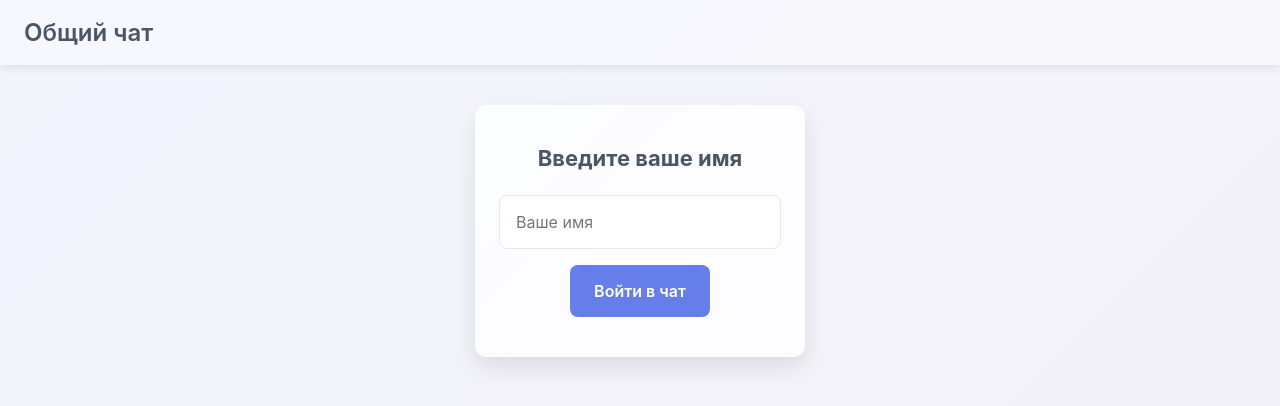
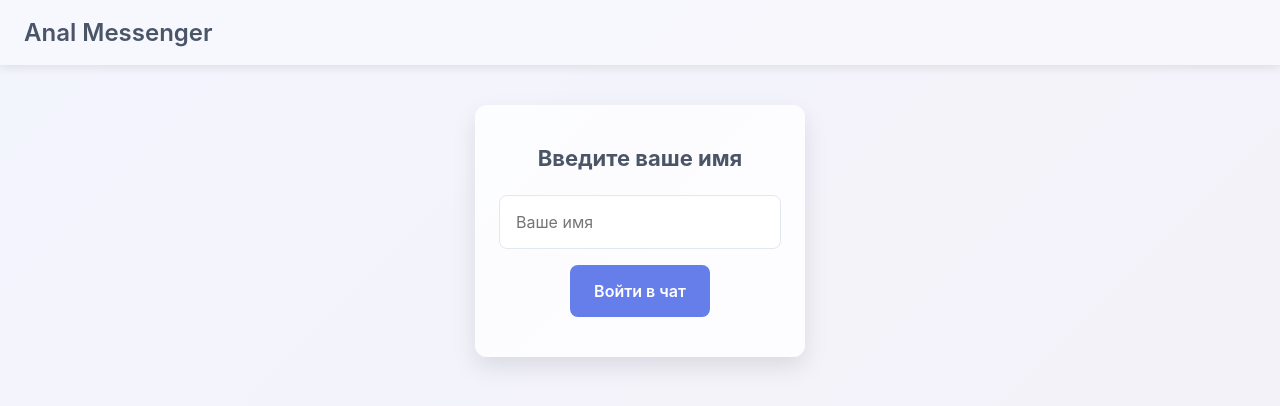
Before and after one commit to Dibilus/Anal-Messenger, a plain HTML site: page index.html in a window 1280 px wide. Drawn offline with Linux system fonts and the light colour scheme.

Commit message:
Update index.html

```diff
--- a/index.html
+++ b/index.html
@@ -3,7 +3,7 @@
 <head>
     <meta charset="UTF-8">
     <meta name="viewport" content="width=device-width, initial-scale=1.0">
-    <title>Общий чат</title>
+    <title>Anal Messenger</title>
     <style>
         * {
             box-sizing: border-box;
@@ -414,7 +414,7 @@
 <body>
     <div class="main-container">
         <div class="header">
-            <h1>Общий чат</h1>
+            <h1>Anal Messenger</h1>
         </div>
 
         <div class="chat-container">
```
